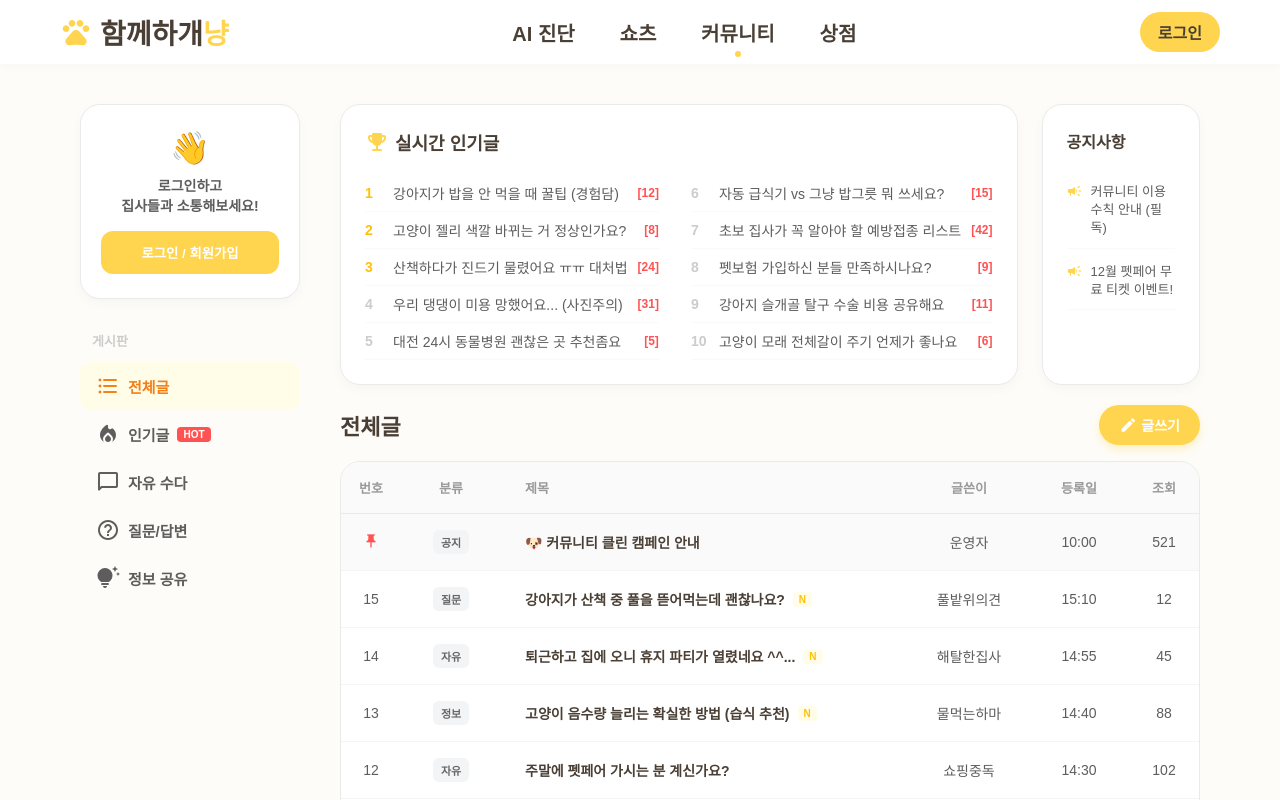
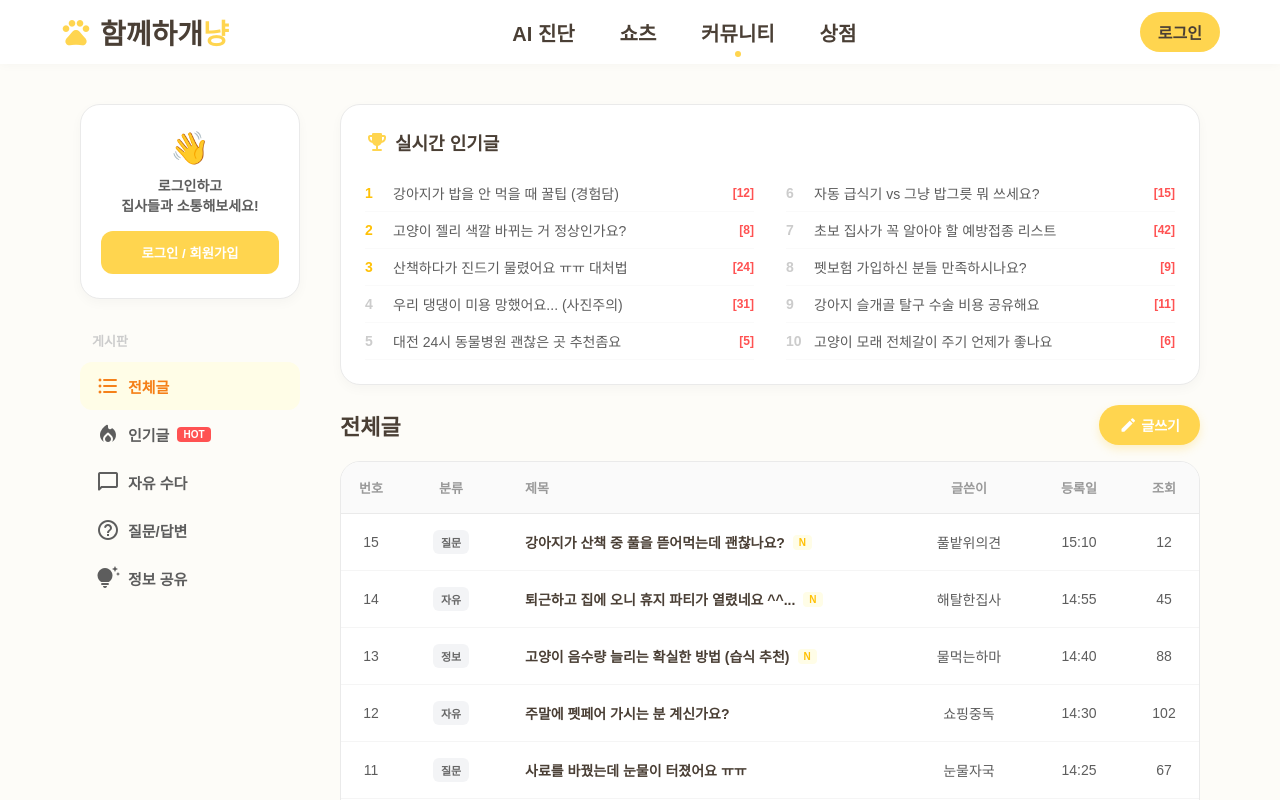
Before and after one commit to dudu-ssafy/cats-and-dogs-frontend, a Vue app: page /community in a window 1280 px wide. Shown: the top 800 px of the page. Built offline with nearby package versions, Linux system fonts and the light colour scheme; no server answers; a web font is replaced by a local one.

Commit message:
feat: 공지사항 삭제

```diff
--- a/src/views/CommunityView.vue
+++ b/src/views/CommunityView.vue
@@ -23,7 +23,7 @@ const goWrite = () => {
     router.push('/community/write');
 };
 
-// ✅ 테스트를 위해 데이터 일부 수정 (author: '본인닉네임' 혹은 isLiked 추가)
+// ✅ 초기 데이터
 const initialData = [
     { id: 4224, category: 'qna', categoryName: '질문', title: '강아지가 산책 중 풀을 뜯어먹는데 괜찮나요?', author: '풀밭위의견', date: '15:10', views: 12, isNew: true, isLiked: true },
     { id: 4223, category: 'free', categoryName: '자유', title: '퇴근하고 집에 오니 휴지 파티가 열렸네요 ^^...', author: '해탈한집사', date: '14:55', views: 45, isNew: true, isLiked: false },
@@ -68,7 +68,7 @@ onMounted(() => {
     }
 });
 
-// ✅ 필터링 로직 수정 (내가 쓴 글 / 좋아요한 글 추가)
+// ✅ 필터링 로직
 const filteredPosts = computed(() => {
     let result = [];
     if (currentCategory.value === 'all') {
@@ -76,10 +76,8 @@ const filteredPosts = computed(() => {
     } else if (currentCategory.value === 'hot') {
         result = posts.value.filter(p => p.views >= 100).sort((a,b) => b.views - a.views);
     } else if (currentCategory.value === 'my-posts') {
-        // 내가 작성한 글: 현재 로그인한 유저 닉네임과 작성자 비교
         result = posts.value.filter(p => p.author === userStore.user?.nickname);
     } else if (currentCategory.value === 'liked-posts') {
-        // 내가 좋아요한 글: 데이터 내 isLiked가 true인 것만 (실제로는 API 연동 필요)
         result = posts.value.filter(p => p.isLiked === true);
     } else {
         result = posts.value.filter(p => p.category === currentCategory.value);
@@ -206,13 +204,6 @@ const setCategory = (cat) => {
                         </div>
                     </div>
                 </div>
-                <div class="notice-container">
-                    <div class="section-head"><span class="section-title" style="font-size:16px">공지사항</span></div>
-                    <div style="display:flex; flex-direction:column; gap:4px;">
-                        <div class="notice-row"><span class="material-icons-round notice-icon">campaign</span><span>커뮤니티 이용 수칙 안내 (필독)</span></div>
-                        <div class="notice-row"><span class="material-icons-round notice-icon">campaign</span><span>12월 펫페어 무료 티켓 이벤트!</span></div>
-                    </div>
-                </div>
             </div>
 
             <div class="board-head">
@@ -239,17 +230,8 @@ const setCategory = (cat) => {
                     <tr><th>번호</th><th>분류</th><th style="text-align:left; padding-left:24px;">제목</th><th>글쓴이</th><th>등록일</th><th>조회</th></tr>
                 </thead>
                 <tbody>
-                    <tr style="background-color:#FAFAFA;" v-if="currentCategory === 'all' && currentPage === 1">
-                        <td><span class="material-icons-round" style="font-size:16px; color:#FF5252">push_pin</span></td>
-                        <td><span class="cat-badge">공지</span></td>
-                        <td class="td-title"><div class="post-link"><span class="post-subj" style="font-weight:800">🐶 커뮤니티 클린 캠페인 안내</span></div></td>
-                        <td>운영자</td><td>10:00</td><td>521</td>
-                    </tr>
-
-
                     <tr v-for="(post, index) in paginatedPosts" :key="post.id">
-                    <td>{{ filteredPosts.length - ((currentPage - 1) * itemsPerPage) - index }}</td>
-
+                        <td>{{ filteredPosts.length - ((currentPage - 1) * itemsPerPage) - index }}</td>
                         <td><span class="cat-badge">{{ post.categoryName }}</span></td>
                         <td class="td-title">
                             <div class="post-link" @click="router.push(`/community/post/${post.id}`)">
@@ -257,9 +239,9 @@ const setCategory = (cat) => {
                                  <span class="new-badge" v-if="post.isNew">N</span>
                             </div>
                         </td>
-                    <td>{{ post.author }}</td>
-                    <td>{{ post.date }}</td>
-                    <td>{{ post.views }}</td>
+                        <td>{{ post.author }}</td>
+                        <td>{{ post.date }}</td>
+                        <td>{{ post.views }}</td>
                     </tr>
 
                     <tr v-if="paginatedPosts.length === 0">
@@ -293,16 +275,10 @@ const setCategory = (cat) => {
 </template>
 
 <style scoped>
-/* OOCSS 기반 피드백:
-   .activity-link와 .menu-list li는 공통적인 '네비게이션 아이템'의 구조를 가집니다.
-   이들을 .c-nav-item 같은 객체로 정의하면 중복 코드를 줄일 수 있습니다.
-*/
-
 .profile-thumb { width: 48px; height: 48px; border-radius: 50%; object-fit: cover; background-color: #EEE; border: 3px solid #FFD54F; margin: 0 auto 12px; background-size: cover; background-position: center; cursor: pointer; }
 .welcome-text { margin-bottom: 20px !important; }
 .btn-login { display: block; width: 100%; padding: 12px; background: var(--primary-honey); color: white; font-weight: 800; border-radius: 12px; cursor: pointer; border: none; transition: 0.2s; }
 .btn-login:hover { background: var(--primary-deep); }
-.btn-write-card, .btn-logout { display: none; }
 .user-activities { border-top: 1px dashed var(--line-border); padding-top: 16px; display: flex; flex-direction: column; gap: 8px; text-align: left; }
 .activity-link { display: flex; align-items: center; gap: 8px; font-size: 14px; color: var(--text-body); font-weight: 600; padding: 4px 8px; border-radius: 6px; transition: 0.2s; cursor: pointer; }
 .activity-link:hover, .activity-link.active { background: #FFFDE7; color: var(--primary-deep); }
@@ -333,9 +309,6 @@ ul { list-style: none; padding: 0; margin: 0; }
 .rank-no.top { color: var(--primary-deep); }
 .best-txt { flex: 1; white-space: nowrap; overflow: hidden; text-overflow: ellipsis; color: var(--text-body); }
 .cmt-cnt { color: #FF5252; font-size: 12px; font-weight: 700; }
-.notice-container { flex: 1; background: white; border: 1px solid var(--line-border); border-radius: var(--radius-lg); padding: 24px; box-shadow: 0 4px 12px rgba(0,0,0,0.03); }
-.notice-row { display: flex; gap: 8px; padding: 10px 0; border-bottom: 1px solid #FAFAFA; font-size: 13px; cursor: pointer; line-height: 1.4; color: var(--text-body); }
-.notice-icon { color: var(--primary-honey); font-size: 16px; flex-shrink: 0; }
 .board-head { display: flex; justify-content: space-between; align-items: center; margin-bottom: 16px; }
 .board-ttl { font-size: 22px; font-weight: 900; color: var(--text-title); }
 .btn-write { background: var(--primary-honey); color: white; padding: 10px 20px; border-radius: 100px; font-weight: 800; font-size: 14px; border: none; cursor: pointer; display: flex; align-items: center; gap: 4px; transition: 0.2s; box-shadow: 0 4px 10px rgba(255, 213, 79, 0.3); }
@@ -347,7 +320,6 @@ ul { list-style: none; padding: 0; margin: 0; }
 .td-title { text-align: left !important; padding-left: 24px !important; }
 .post-link { display: flex; align-items: center; gap: 8px; cursor: pointer; }
 .post-subj { font-weight: 600; color: var(--text-title); max-width: 360px; white-space: nowrap; overflow: hidden; text-overflow: ellipsis; }
-.img-icon { font-size: 14px; color: #CCC; }
 .new-badge { font-size: 10px; font-weight: 800; color: var(--primary-deep); background: var(--accent-butter); padding: 2px 6px; border-radius: 4px; }
 .cat-badge { font-size: 11px; font-weight: 700; padding: 4px 8px; border-radius: 6px; background: #F3F4F6; color: #666; display: inline-block; }
 .pagination-wrap { display: flex; justify-content: center; align-items: center; gap: 8px; margin-top: 40px; }
```
Also changed, not shown: 1 other file (tests, documents, lock files or other folders).
